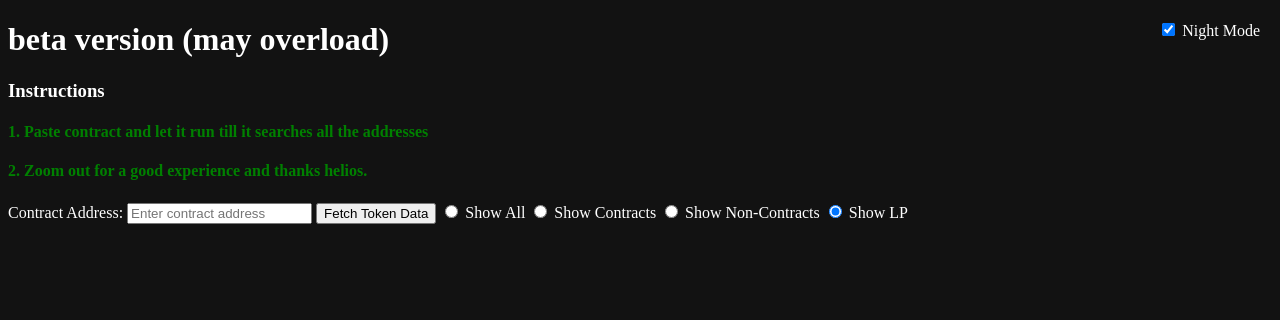
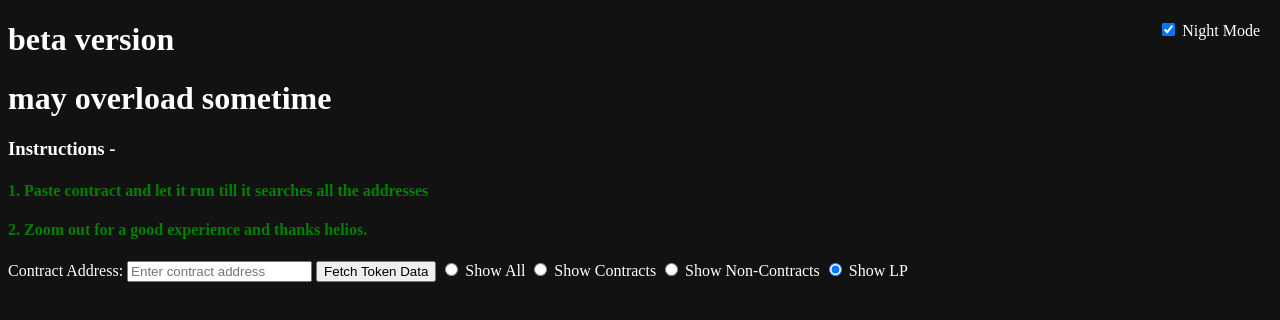
Before and after one commit to midnightmadwalk/l1quidity-new-ui-tests, a plain HTML site: page index.html in a window 1280 px wide. Drawn offline with Linux system fonts and the light colour scheme.

Commit message:
Update index.html

```diff
--- a/index.html
+++ b/index.html
@@ -76,8 +76,9 @@
     </label>
   </div>
 
-  <h1>beta version (may overload)</h1>
-  <h3>Instructions</h3>
+  <h1>beta version </h1>
+  <h1>may overload sometime</h1>
+  <h3>Instructions - </h3>
   <h4 style="color: green;">1. Paste contract and let it run till it searches all the addresses</h4>
   <h4 style="color: green;">2. Zoom out for a good experience and thanks helios.</h4>
 
```
